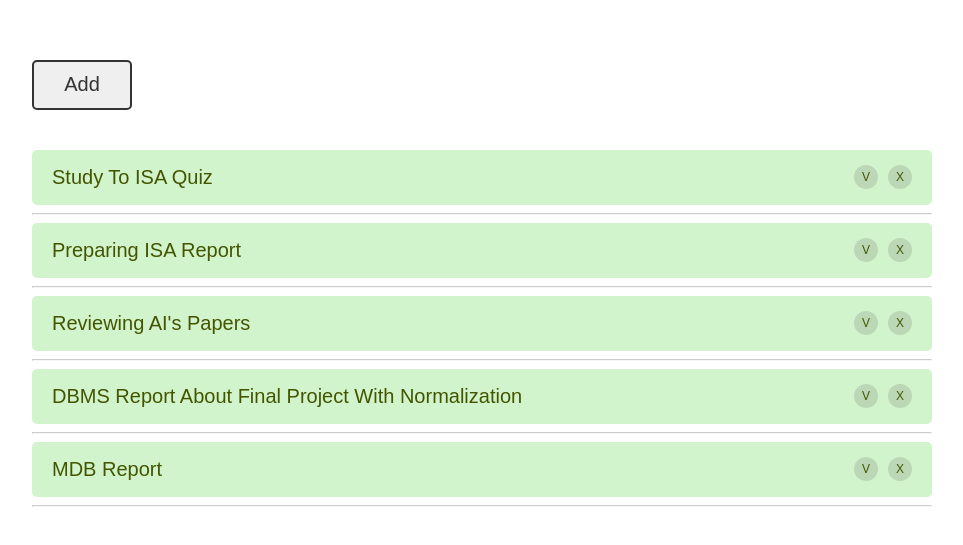
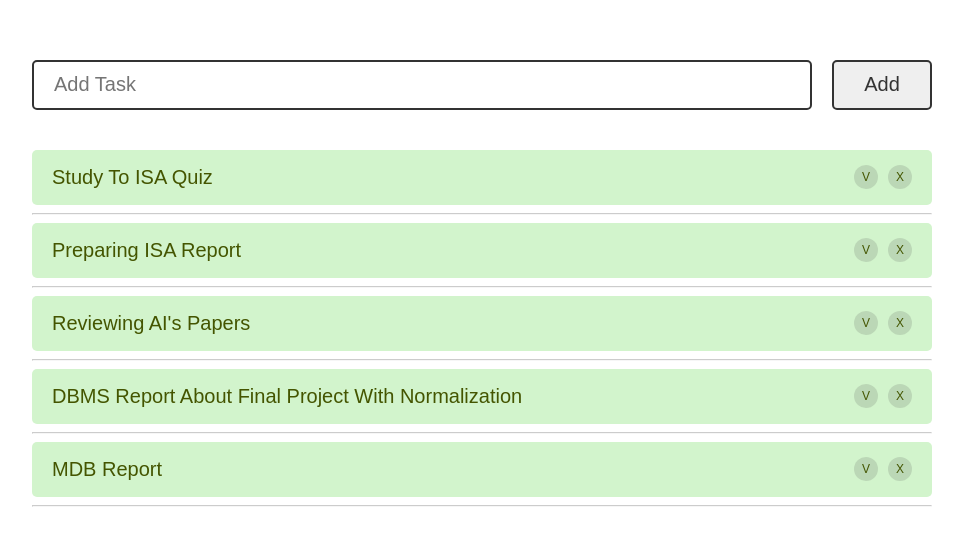
Before and after one commit to HediMuhamad/To-Do-List-ReactJS, a React (Create React App) app: page / in a window 1280 px wide. Shown: the part 113-658 px from the top of the page, without its empty margins (158-1121 px from the left). Built offline with nearby package versions, Linux system fonts and the light colour scheme; a web font is replaced by a local one.

Commit message:
TaskInput component created.

```diff
--- a/src/App.js
+++ b/src/App.js
@@ -16,6 +16,7 @@ function App() {
   return (
     <div className="App">
       <div className="creation-seaction">
+        <TaskInput placeholder={"Add Task"} type={"text"} />
         <Button label={"Add"} />
       </div>
       <div className="todo-list-section">
--- /dev/null
+++ b/src/components/task-input/task-input.component.jsx
@@ -0,0 +1,15 @@
+import "./task-input.style.css";
+
+const TaskInput = ({ value, onChange: changeHandler, type, placeholder }) => {
+  return (
+    <input
+      className="task-input"
+      type={type}
+      placeholder={placeholder}
+      value={value}
+      onChange={changeHandler}
+    />
+  );
+};
+
+export default TaskInput;
--- /dev/null
+++ b/src/components/task-input/task-input.style.css
@@ -0,0 +1,13 @@
+.task-input {
+  width: 780px;
+  height: 100%;
+  border: 2px solid #333;
+  border-radius: 5px;
+  padding: 10px 20px;
+  font-size: 20px;
+  text-transform: capitalize;
+}
+
+.task-input:focus {
+  outline: none !important;
+}
```
